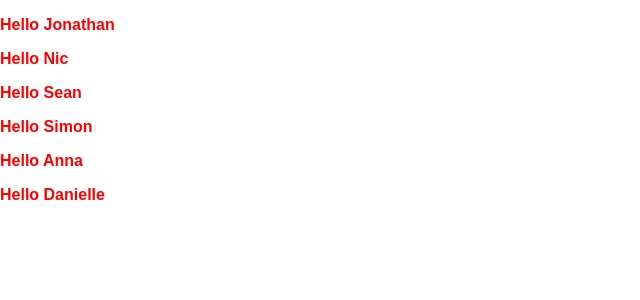
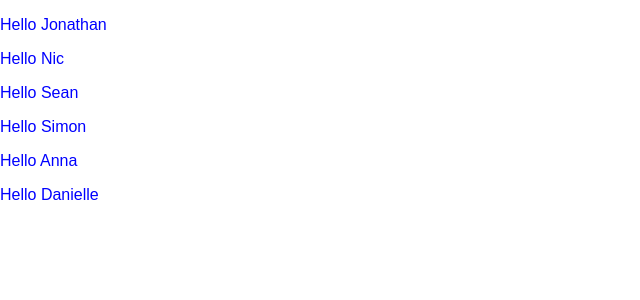
Before and after one commit to rdeepk/brainstation-random, a React (Create React App) app in the folder react_demo/: page / in a window 1280 px wide. Shown: the top 300 px of the page, without its empty margins (0-640 px from the left). Built offline with nearby package versions, Linux system fonts and the light colour scheme.

Commit message:
using css through other component in jsx

```diff
--- a/react_demo/src/Greeting.js
+++ b/react_demo/src/Greeting.js
@@ -8,7 +8,7 @@ class Greeting extends React.Component {
         let namesJSX = [];
 
         for(let i = 0; i < names.length; i++ ) {
-            namesJSX.push(<Hello name = {names[i]} />)
+            namesJSX.push(<Hello style={{color:"blue"}} name = {names[i]} />)
         }
         return (
             <div>
--- a/react_demo/src/Hello.js
+++ b/react_demo/src/Hello.js
@@ -6,7 +6,8 @@ class Hello extends React.Component {
             color: "red",
             fontWeight: "bold"
         }
-        return <p style={helloStyle}>Hello {this.props.name}</p>;
+        console.log(this.props.style)
+        return <p style={this.props.style}>Hello {this.props.name}</p>;
     }
 }
 
```
